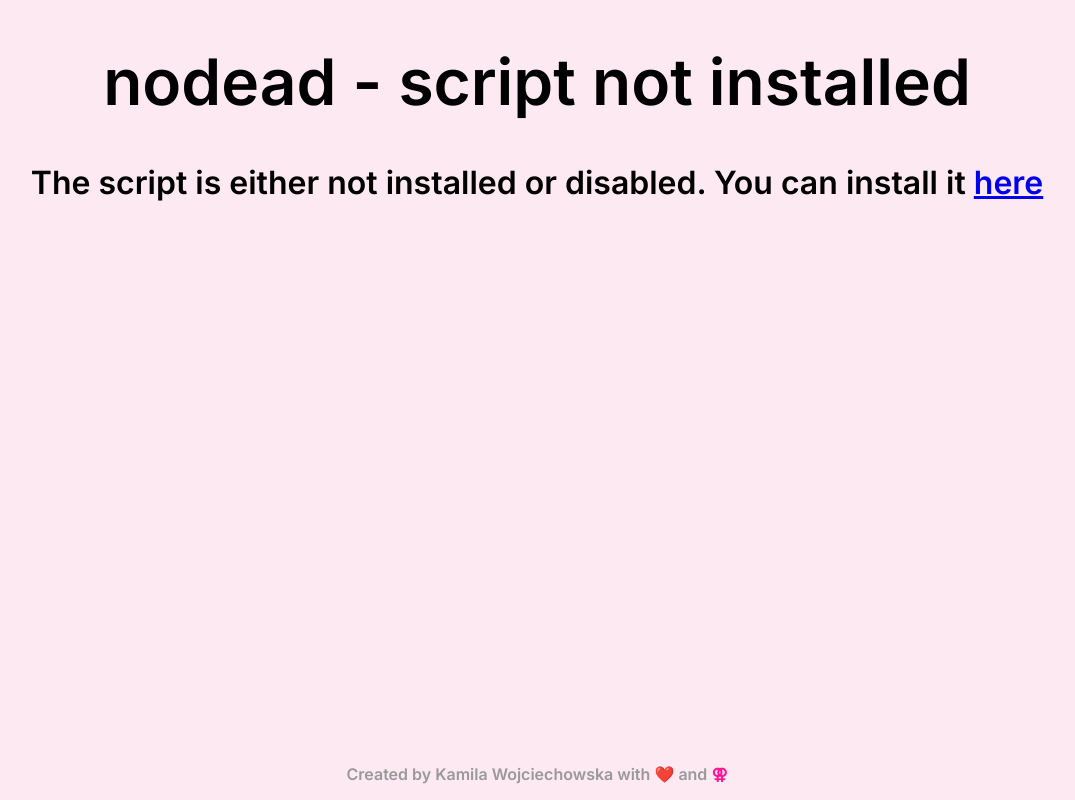
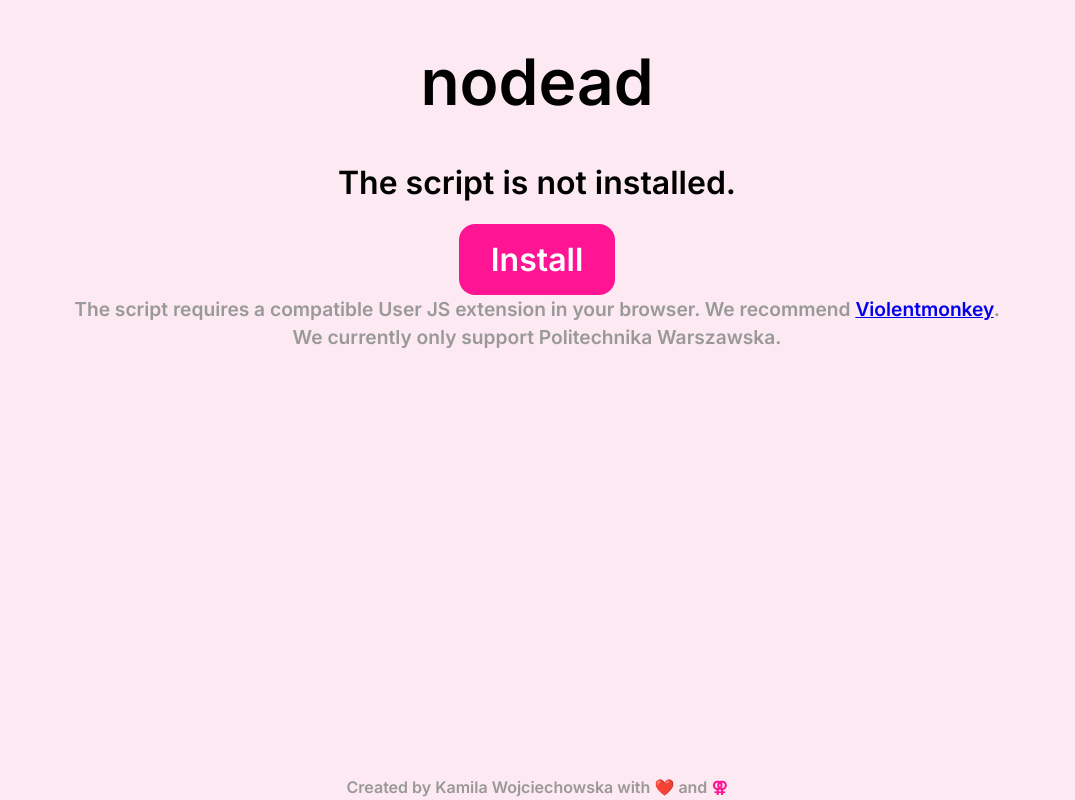
Before and after one commit to nullbytepl/anti-deadname, a website: page web/index.html in a window 1280 px wide. Shown: the whole page, without its empty margins (103-1178 px from the left). Drawn offline with Linux system fonts and the light colour scheme.

Commit message:
feat: prepare for the beta
* Add support for building as a part of the deployment on Cloudflare pages.
* Add an installation button to the site.
* Add a new user banner (for the nag feature)
* Build the release script to web/* on CF pages builds.

Test: build with CF_PAGES=1
Test: manual - open the website

```diff
--- a/web/index.html
+++ b/web/index.html
@@ -53,6 +53,12 @@
             font-size: 0.8em;
         }
 
+        .smallHint {
+            color: #999;
+            margin-top: 0.1em;
+            font-size: 0.6em;
+        }
+
         .textField {
             font-size: 1em;
             padding: 0.2em;
@@ -98,8 +104,29 @@
         }
 
         .header {
+            margin-top: 0.1em;
             font-size: 2em;
             margin-bottom: 0.1em;
+        }
+
+        .install {
+            display: inline-block;
+            padding: 0.5em 1em;
+            border-radius: 0.5em;
+            background-color: #FF1493;
+            color: white;
+            text-decoration: none;
+            font-size: 1em;
+            margin-top: 0.5em;
+        }
+
+        p {
+            margin: 0.2em;
+        }
+
+        .installSuccessHint {
+            margin-top: 2em;
+            font-size: 0.5em;
         }
 
     </style>
@@ -107,6 +134,7 @@
 <body>
     <div class="primary">
         <div id="configuration" class="hidden">
+            <p class="installSuccessHint" style="display: none;">Installation successful! Configure the extension and enjoy!</p>
             <h1 class="header">nodead - configuration</h1>
             <p class="headerHint">Changes are saved automatically</p>
             <div id="panel">
@@ -146,8 +174,12 @@
             </div>
         </div>
         <div id="scriptnotinstalled">
-            <h1>nodead - script not installed</h1>
-            <p>The script is either not installed or disabled. You can install it <a href="https://github.com/nullbytepl/anti-deadname">here</a></p>
+            <h1>nodead</h1>
+            <p>The script is not installed.</p>
+            <!-- button install href to ./bundle.user.js -->
+            <a class="install" href="./bundle.user.js">Install</a>
+            <p class="smallHint">The script requires a compatible User JS extension in your browser. We recommend <a href="https://violentmonkey.github.io/">Violentmonkey</a>.</p>
+            <p class="smallHint">We currently only support Politechnika Warszawska.</p>
         </div>
 
         <div class="footer">
@@ -171,6 +203,11 @@
             document.getElementById("configuration").classList.remove("hidden");
             // Hide the script not installed message
             document.getElementById("scriptnotinstalled").classList.add("hidden");
+
+            // If we have a ?newuser in the url, show the success message
+            if (window.location.search === "?newuser") {
+                document.querySelector(".installSuccessHint").style.display = "block";
+            }
 
             // Check if the api version is correct
             if (window.api.apiVersion !== CLIENT_API_VERSION) {
--- a/webpack/release.ts
+++ b/webpack/release.ts
@@ -29,8 +29,8 @@ export default merge(base, {
         name: 'release',
     },
     output: {
-        path: path.resolve('.', 'out'),
-        filename: 'bundle.release.js',
+        path: process.env['CF_PAGES'] ? path.resolve('.', 'web') : path.resolve('.', 'out'),
+        filename: 'bundle.user.js',
     },
     optimization: {
         minimize: true,
@@ -50,6 +50,7 @@ export default merge(base, {
                 version: `${version}`,
                 match: matches,
                 isRelease: true,
+                updateURL: 'https://nd.pedali.ca/bundle.user.js'
             }),
             raw: true,
         }),
```
Also changed, not shown: 1 other file.
